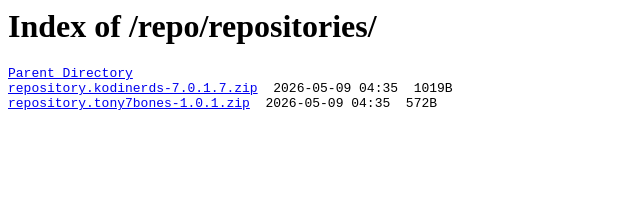
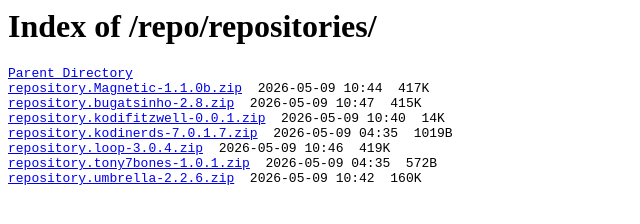
Before and after one commit to tony7bones/tony7bones.github.io, a plain HTML site: page repo/repositories/index.html in a window 1280 px wide. Shown: the whole page, without its empty margins (0-640 px from the left). Drawn offline with Linux system fonts and the light colour scheme.

Commit message:
feat: add Magnetic, bugatsinho, kodifitzwell, loop, umbrella repos

```diff
--- a/repo/repositories/index.html
+++ b/repo/repositories/index.html
@@ -5,8 +5,13 @@
 <h1>Index of /repo/repositories/</h1>
 <pre>
 <a href="../">Parent Directory</a>
+<a href="repository.Magnetic-1.1.0b.zip">repository.Magnetic-1.1.0b.zip</a>  2026-05-09 10:44  417K
+<a href="repository.bugatsinho-2.8.zip">repository.bugatsinho-2.8.zip</a>  2026-05-09 10:47  415K
+<a href="repository.kodifitzwell-0.0.1.zip">repository.kodifitzwell-0.0.1.zip</a>  2026-05-09 10:40  14K
 <a href="repository.kodinerds-7.0.1.7.zip">repository.kodinerds-7.0.1.7.zip</a>  2026-05-09 04:35  1019B
+<a href="repository.loop-3.0.4.zip">repository.loop-3.0.4.zip</a>  2026-05-09 10:46  419K
 <a href="repository.tony7bones-1.0.1.zip">repository.tony7bones-1.0.1.zip</a>  2026-05-09 04:35  572B
+<a href="repository.umbrella-2.2.6.zip">repository.umbrella-2.2.6.zip</a>  2026-05-09 10:42  160K
 </pre>
 </body>
 </html>
```
Also changed, not shown: repo/plugin.video.tony7bones/index.html (+1 -1 lines), 5 other files.
